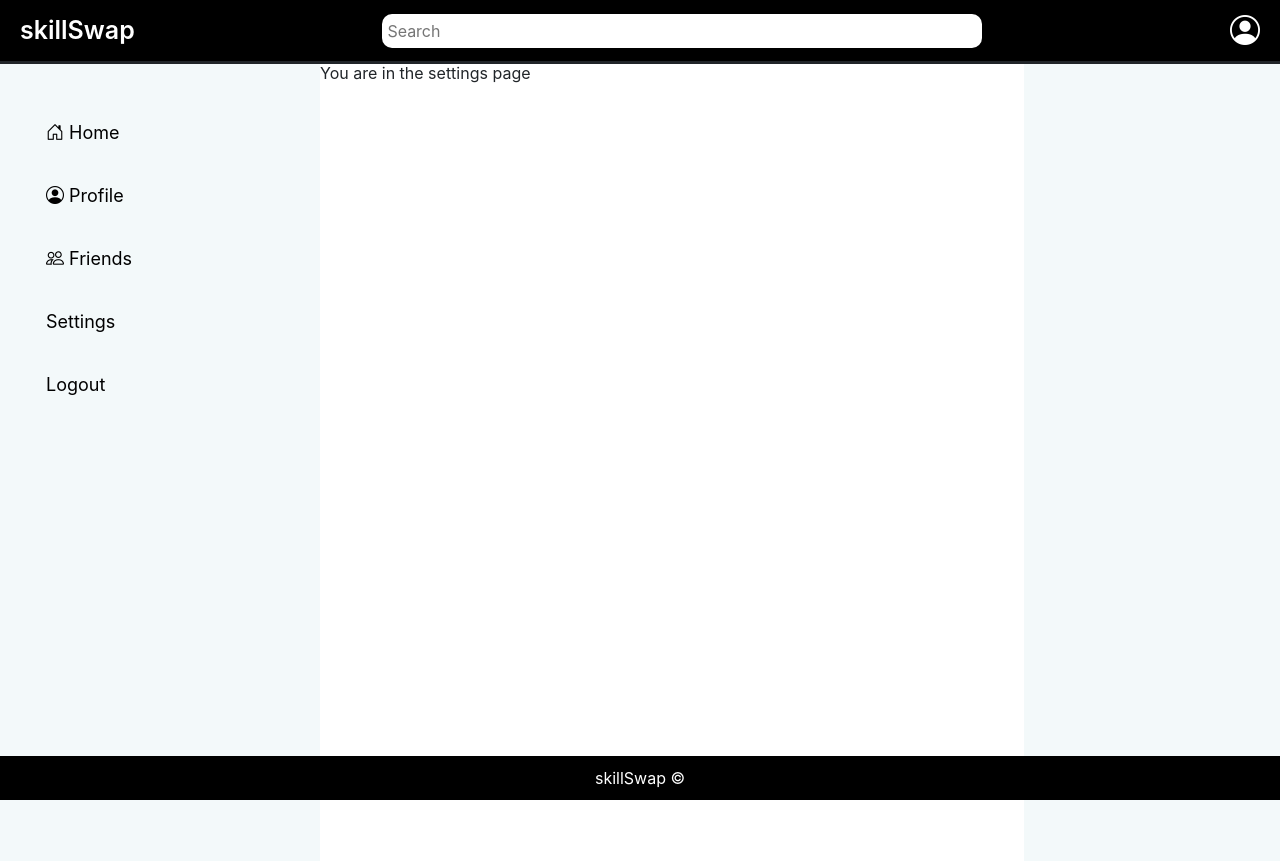
After one commit to VangSang0/SkillSwap, a Flask app: page /settings-page in a window 1280 px wide. The commit adds this page. Run offline with Flask 3, Linux system fonts and the light colour scheme.

Commit message:
Adding a decorator and a logout button

```diff
--- a/app.py
+++ b/app.py
@@ -1,7 +1,7 @@
 import os, re
 from dotenv import load_dotenv
 from flask import Flask, abort, render_template, redirect, url_for, request, session, flash
-from repositories import database_methods
+from repositories import database_methods, other_methods
 from flask_bcrypt import Bcrypt
 
 
@@ -109,24 +109,33 @@ def signing_up():
     return redirect(url_for('sign_in'))
 
 
+@app.get('/logout')
+def logout():
 
+    session.pop('user_id', None)
+    return redirect(url_for('sign_in'))
 
 
 @app.get('/home-page')
+@other_methods.check_user # This is a decorator that checks if the user is signed in
 def home_page():
-    if 'user_id' not in session:
-        return redirect(url_for('sign_in'))
     return render_template('home_page.html', posts=posts)
 
 
 @app.get('/profile-page')
+@other_methods.check_user
 def profile():
     if 'user_id' not in session:
         return redirect(url_for('sign_in'))
     return render_template('profile.html')
 
 @app.get('/friends-page')
+@other_methods.check_user
 def friends():
     if 'user_id' not in session:
         return redirect(url_for('sign_in'))
     return render_template('friends_page.html')
+
+@app.get('/settings-page')
+def settings():
+    return render_template('settings_page.html')
--- a/templates/_layout.html
+++ b/templates/_layout.html
@@ -31,35 +31,34 @@
         <div class="main-nav">
             <nav class="nav flex-column">
                 <div class="side-tabs">
-                    <form action="/home-page" method="GET">
                     <a class="nav-link active" href="/home-page">
                         <i class="bi bi-house-door"></i>
                         <span> Home</span>
                     </a>
-                    </form>
                 </div>
                 <div class="side-tabs">
-                    <form action="/profile-page" method="GET">
                     <a class="nav-link" href="/profile-page">
                         <i class="bi bi-person-circle"></i>
                         <span> Profile</span>
                     </a>
-                    </form>
                 </div>
 
                 <div class="side-tabs">
-                    <form action="/friends-page" method="GET">
                     <a class="nav-link" href="/friends-page">
                         <i class="bi bi-people"></i>
                         <span> Friends</span>
                     </a>
-                    </form>
                 </div>
 
                 <div class="side-tabs">
-                    <a class="nav-link" href="#">
-                        <i class="bi bi-gear"></i>
+                    <a class="nav-link" href="/settings-page">
                         <span> Settings</span>
+                    </a>
+                </div>
+                <div class="side-tabs">
+                    <a class="nav-link" href="/logout">
+                        <!-- <i class="bi bi-gear"></i> -->
+                        <span> Logout</span>
                     </a>
                 </div>
 
--- /dev/null
+++ b/templates/settings_page.html
@@ -0,0 +1,4 @@
+{% extends "_layout.html" %}
+{% block maincontent %}
+    <p>You are in the settings page</p>
+{% endblock %}
```
Also changed, not shown: repositories/other_methods.py (added, +13 -0 lines). Lines whose indentation alone changed are shown as unchanged.
